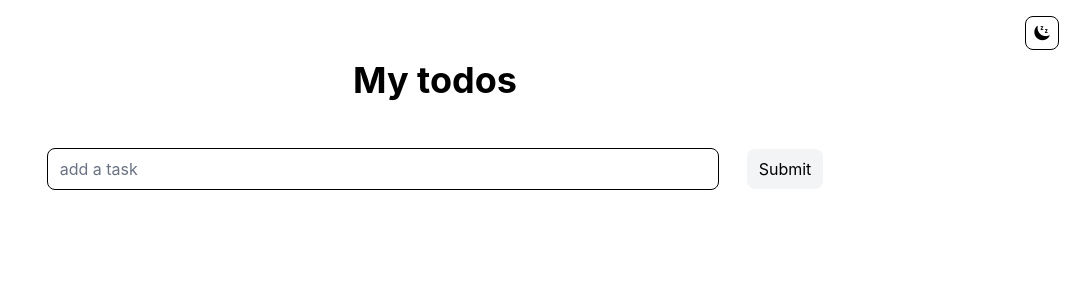
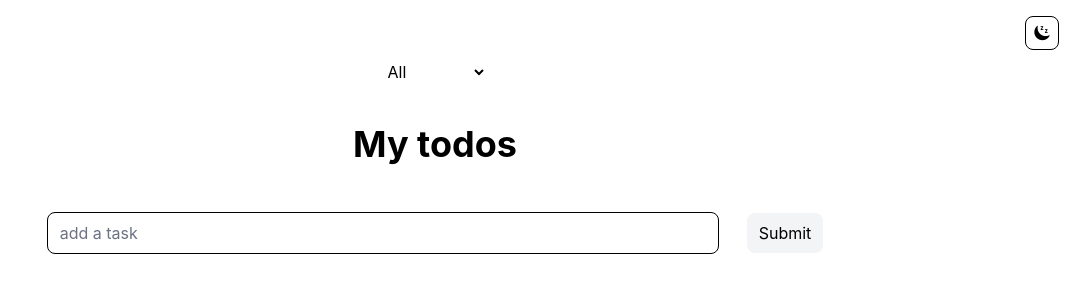
Before and after one commit to Neerrr001/learnwebdev, a React (Vite) app in the folder to-do-app/: page / in a window 1280 px wide. Shown: the top 300 px of the page, without its empty margins (205-1280 px from the left). Built offline with nearby package versions, Linux system fonts and the light colour scheme.

Commit message:
Created Filter.tsx component to give user choice

```diff
--- a/to-do-app/src/App.tsx
+++ b/to-do-app/src/App.tsx
@@ -1,6 +1,7 @@
 import { useState, useEffect } from 'react'
 import './App.css'
 import DarkMode from './components/DarkMode.tsx'
+import Filter from './components/Filter.tsx'
 function App() {
 
   type Todo = {
@@ -96,6 +97,7 @@ function App() {
   return (
     <div className={` pt-5 gap-10 flex flex-col  items-center min-h-screen ${themeBody}`}>
       <DarkMode toggle={toggle} screen={screen}/>
+      <Filter filter ={filter} setFilter={setFilter}/>
       <h2 className='text-4xl font-bold'>My todos</h2>
       <div className='flex gap-3  justify-center items-center'>
         <input
@@ -119,7 +121,7 @@ function App() {
       </div>
       <div className='max-w-2xl '>
         <ul className=''>
-          {todos.map((todo,idx) =>(
+          {visibileTodos.map((todo,idx) =>(
             <li className='flex mb-1 items-baseline gap-2 w-full' key={idx}>
               <input
               type="checkbox"
--- /dev/null
+++ b/to-do-app/src/components/Filter.tsx
@@ -0,0 +1,25 @@
+type FilterProps = {
+  filter: "all" | "active" | "completed",
+  setFilter: React.Dispatch<React.SetStateAction<"all" | "active" | "completed">>
+}
+
+function filter({filter, setFilter}: FilterProps) {
+  return (
+    <div className="relative ">
+        <select name="" id=""
+        className=""
+        value={filter}
+        onChange={(e)=>{
+          const value = e.target.value
+          setFilter(value)
+        }}>
+          <option value="all">All</option>
+          <option value="active">Active</option>
+          <option value="completed">Completed</option>
+        </select>
+
+    </div>
+  )
+}
+
+export default filter
```
